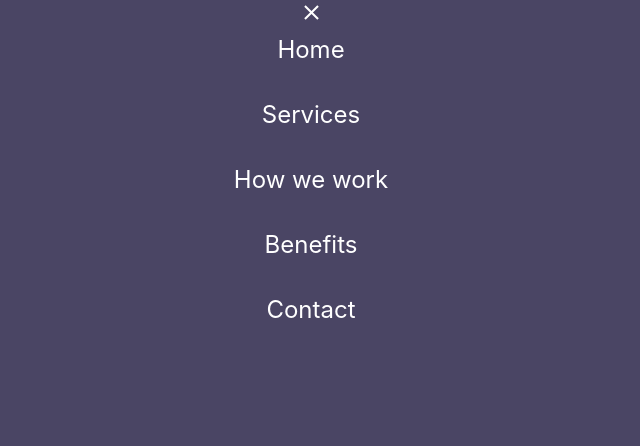
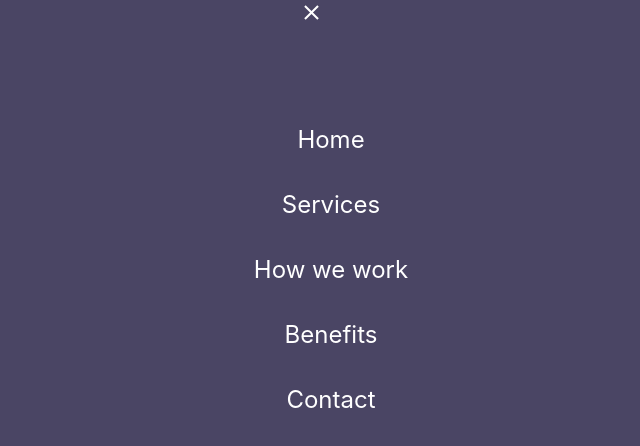
Before and after one commit to Brunitoa10/DISO_DigitalSolutions_webReact, a React (Create React App) app: page / in a window 1280 px wide. Both pictures are taken after a click on the button 1251 px from the left and 54 px from the top of the page. Shown: the top 446 px of the page, without its empty margins (329-969 px from the left). Built offline with nearby package versions, Linux system fonts and the light colour scheme.

Commit message:
Agregue padding que me habia olvidado

```diff
--- a/src/Components/NavLinks.module.css
+++ b/src/Components/NavLinks.module.css
@@ -2,10 +2,11 @@
     display: flex;
     flex-direction: column;  /* Asegura que los enlaces estén apilados en móviles */
     list-style: none;
-    padding: 0;
+    padding-top: 90px;
     margin: 0;
     gap: 1rem;  /* Espaciado entre los enlaces */
     text-align: center;
+
 }
 
 .NavLinks li {
@@ -23,16 +24,3 @@
     color: #00ccff; /* Cambio de color al pasar el ratón sobre los enlaces */
     transform: scale(1.1);  /* Agranda el enlace ligeramente */
 }
-
-/* Estilo adicional para los enlaces */
-/*.NavLinks a {
-    color: white;
-    text-decoration: none;
-    font-size: 1.5rem;  /* Aumenté un poco el tamaño de la fuente para mayor visibilidad */
-   /* padding: 10px;
-    transition: color 0.3s ease;
-}*/
-
-/*.NavLinks a:hover {
-    color: #00ccff; /* Cambio de color al pasar el ratón sobre los enlaces */
-/*}*/
```
